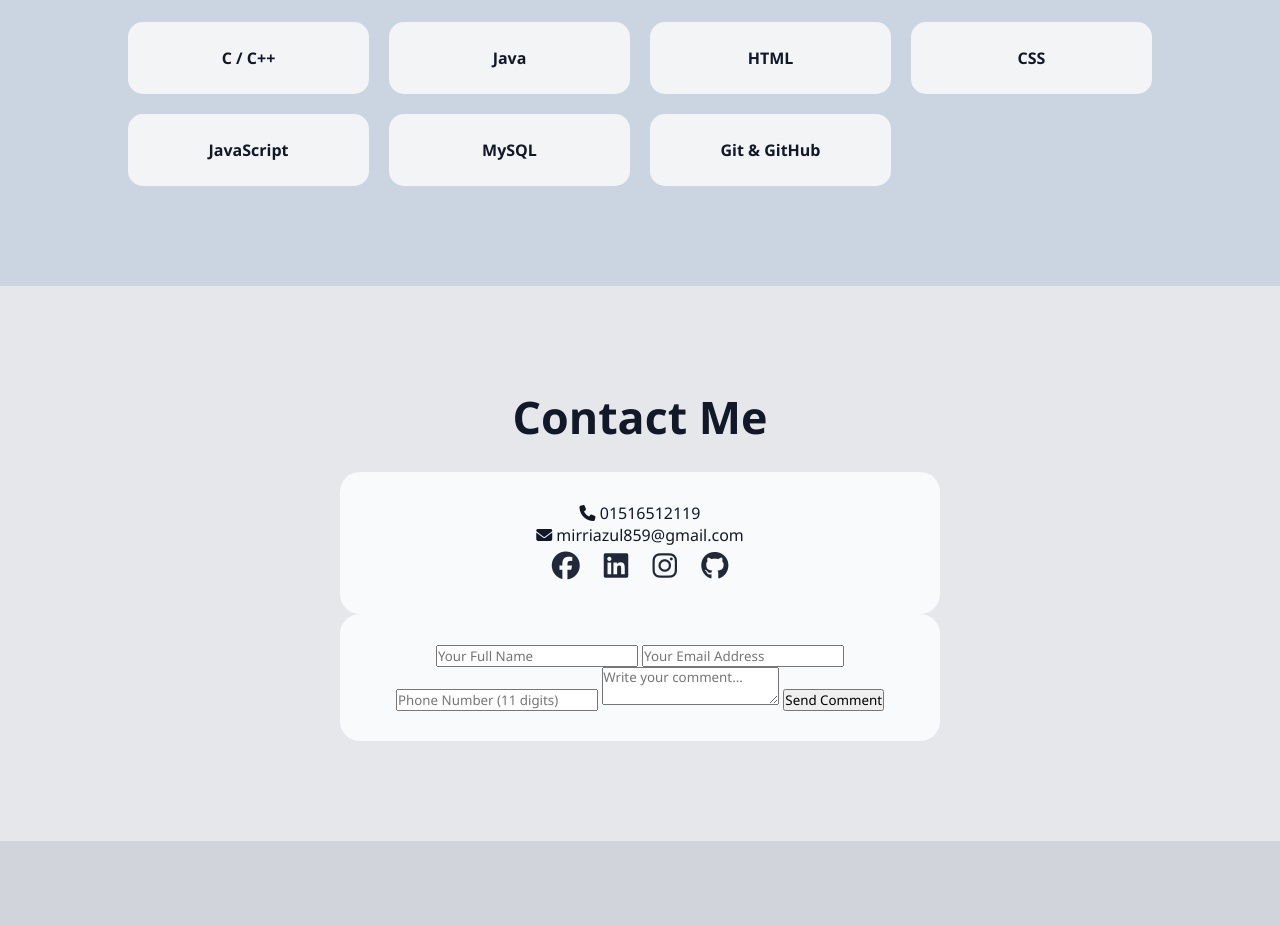
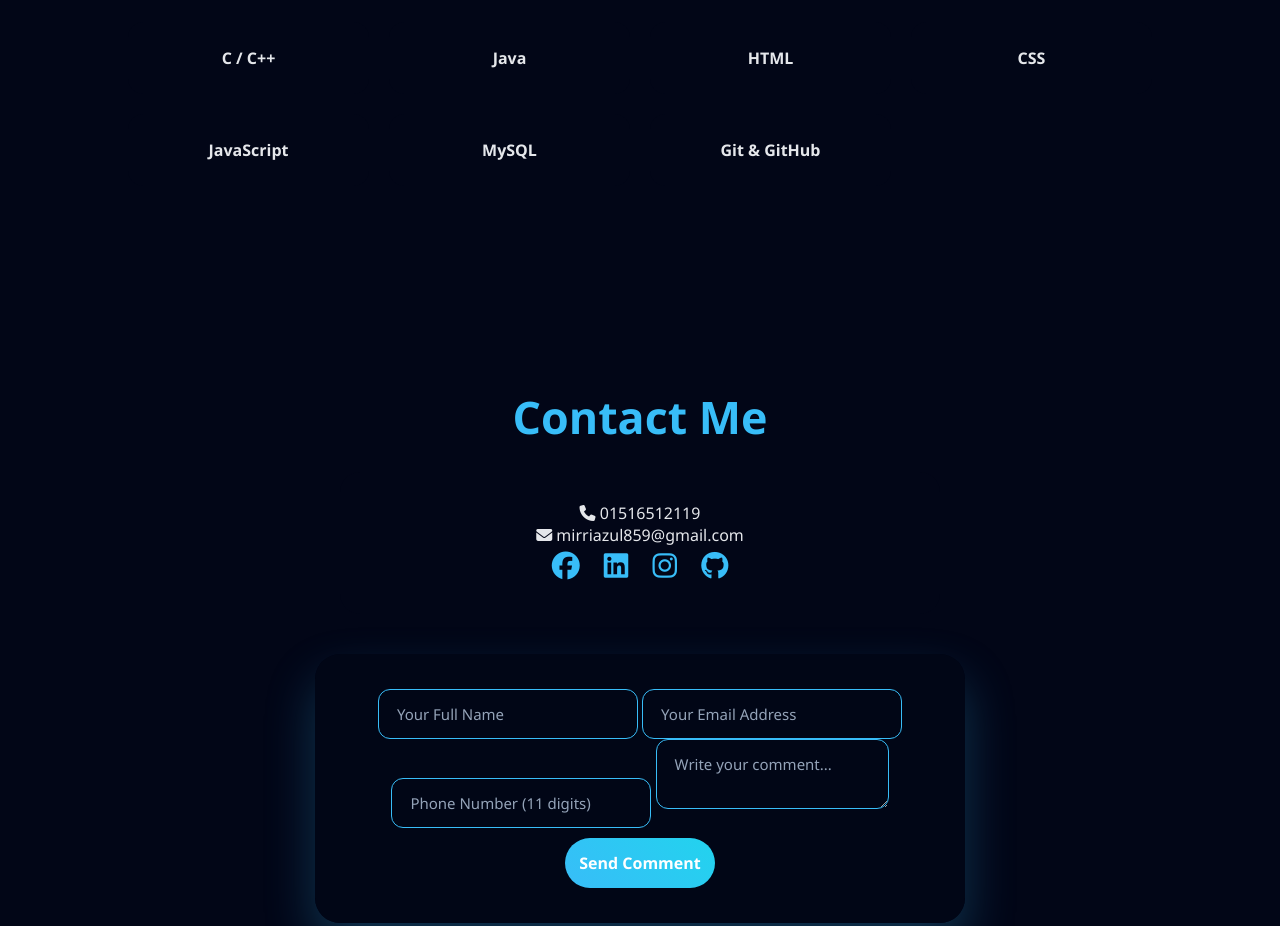
Before and after one commit to MIR-RIAZUL/portfolio1, a plain HTML site: page index.html in a window 1280 px wide. Shown: the part 1366-2292 px from the top of the page. Before the commit the page ends 2207 px from the top, so only its background shows below. Drawn offline with Linux system fonts and the light colour scheme.

Commit message:
final look

```diff
--- a/style.css
+++ b/style.css
@@ -1,8 +1,9 @@
 :root {
-  --bg: #d1d5db;
-  --text: #111827;
-  --primary: #1f2937;
-  --secondary: #b45309;
+  --bg: #0f172a;
+  --text: #e5e7eb;
+  --primary: #38bdf8;
+  --secondary: #22d3ee;
+  --card: #020617;
 }
 
 * {
@@ -22,20 +23,21 @@ body {
   display: flex;
   justify-content: space-between;
   padding: 25px 10%;
-  background: #f3f4f6;
+  background: #020617;
   align-items: center;
   flex-wrap: wrap;
 }
 
 .logo span {
   display: inline-block;
+  color: var(--primary);
   animation: drop 3s ease-in-out infinite;
   animation-delay: calc(var(--i) * 0.2s);
   opacity: 0;
 }
 
 @keyframes drop {
-  0% { transform: translateY(-50px); opacity: 0; }
+  0% { transform: translateY(-40px); opacity: 0; }
   50% { transform: translateY(0); opacity: 1; }
   100% { transform: translateY(-10px); opacity: 0.8; }
 }
@@ -50,6 +52,22 @@ body {
   margin: 0 15px;
   text-decoration: none;
   color: var(--text);
+  position: relative;
+}
+
+.nav-links a::after {
+  content: "";
+  position: absolute;
+  width: 0;
+  height: 2px;
+  background: var(--secondary);
+  bottom: -5px;
+  left: 0;
+  transition: 0.4s;
+}
+
+.nav-links a:hover::after {
+  width: 100%;
 }
 
 /* HERO */
@@ -66,6 +84,7 @@ body {
   width: 300px;
   max-width: 100%;
   border-radius: 20px;
+  box-shadow: 0 0 40px rgba(34, 211, 238, 0.4);
 }
 
 .typing {
@@ -76,17 +95,18 @@ body {
 /* SECTIONS */
 .section {
   padding: 100px 10%;
-  background: #e5e7eb;
+  background: #020617;
   text-align: center;
 }
 
 .dark-bg {
-  background: #cbd5e1;
+  background: #020617;
 }
 
 .section-title {
   font-size: 2.8rem;
   margin-bottom: 25px;
+  color: var(--primary);
 }
 
 /* SKILLS */
@@ -98,16 +118,22 @@ body {
 
 .skill-card {
   padding: 25px;
-  background: #f3f4f6;
+  background: var(--card);
   border-radius: 15px;
   font-weight: bold;
-  transition: 0.4s;
+  cursor: pointer;
+  transition: transform 0.4s, box-shadow 0.4s;
+}
+
+.skill-card:hover {
+  transform: translateY(-12px) scale(1.05);
+  box-shadow: 0 20px 40px rgba(56, 189, 248, 0.4);
 }
 
 /* CONTACT */
 .contact-card,
 .comment-form {
-  background: #f9fafb;
+  background: var(--card);
   padding: 30px;
   border-radius: 20px;
   max-width: 600px;
@@ -118,6 +144,10 @@ body {
   font-size: 28px;
   margin: 0 10px;
   color: var(--primary);
+}
+
+.social-icons a:hover {
+  color: var(--secondary);
 }
 
 /* WHATSAPP */
@@ -131,26 +161,40 @@ body {
   border-radius: 50%;
 }
 
-/* ===== RESPONSIVE BREAKPOINTS ===== */
+/* SCROLL ANIMATION */
+.animate {
+  opacity: 0;
+  transform: translateY(40px);
+  transition: all 0.9s ease;
+}
 
-/* Tablets */
+.animate.show {
+  opacity: 1;
+  transform: none;
+}
+
+.stagger .skill-card {
+  opacity: 0;
+  transform: translateY(25px);
+  transition: all 0.6s ease;
+}
+
+.stagger.show .skill-card {
+  opacity: 1;
+  transform: none;
+}
+
+/* RESPONSIVE */
 @media (max-width: 1024px) {
   .hero {
     flex-direction: column;
     text-align: center;
   }
+}
 
+@media (max-width: 768px) {
   .navbar {
     padding: 20px 5%;
-  }
-}
-
-/* Mobile */
-@media (max-width: 768px) {
-  .nav-links {
-    justify-content: center;
-    width: 100%;
-    margin-top: 15px;
   }
 
   .hero {
@@ -160,8 +204,67 @@ body {
   .section {
     padding: 70px 5%;
   }
+}
 
-  .section-title {
-    font-size: 2.2rem;
-  }
+
+/* ==============================
+   COMMENT FORM – CUSTOM STYLE
+   ============================== */
+
+.comment-form {
+  background: rgba(2, 6, 23, 0.9);   /* form background */
+  padding: 35px;
+  border-radius: 25px;
+  max-width: 650px;
+  margin: 40px auto 0;
+  box-shadow: 0 25px 50px rgba(56, 189, 248, 0.25);
 }
+
+/* Input & textarea */
+.comment-form input,
+.comment-form textarea {
+  background: transparent;
+  border: 1px solid var(--primary);
+  padding: 14px 18px;
+  border-radius: 12px;
+  color: var(--text);
+  font-size: 15px;
+}
+
+/* Placeholder color */
+.comment-form input::placeholder,
+.comment-form textarea::placeholder {
+  color: #94a3b8;
+}
+
+/* Focus animation */
+.comment-form input:focus,
+.comment-form textarea:focus {
+  outline: none;
+  border-color: var(--secondary);
+  box-shadow: 0 0 12px rgba(34, 211, 238, 0.6);
+}
+
+/* Submit button */
+.comment-form button {
+  margin-top: 10px;
+  padding: 14px;
+  border-radius: 35px;
+  border: none;
+  background: linear-gradient(
+    45deg,
+    var(--primary),
+    var(--secondary)
+  );
+  color: white;
+  font-size: 16px;
+  font-weight: bold;
+  cursor: pointer;
+  transition: transform 0.3s ease, box-shadow 0.3s ease;
+}
+
+/* Button hover */
+.comment-form button:hover {
+  transform: translateY(-4px);
+  box-shadow: 0 15px 35px rgba(56, 189, 248, 0.5);
+}
```
